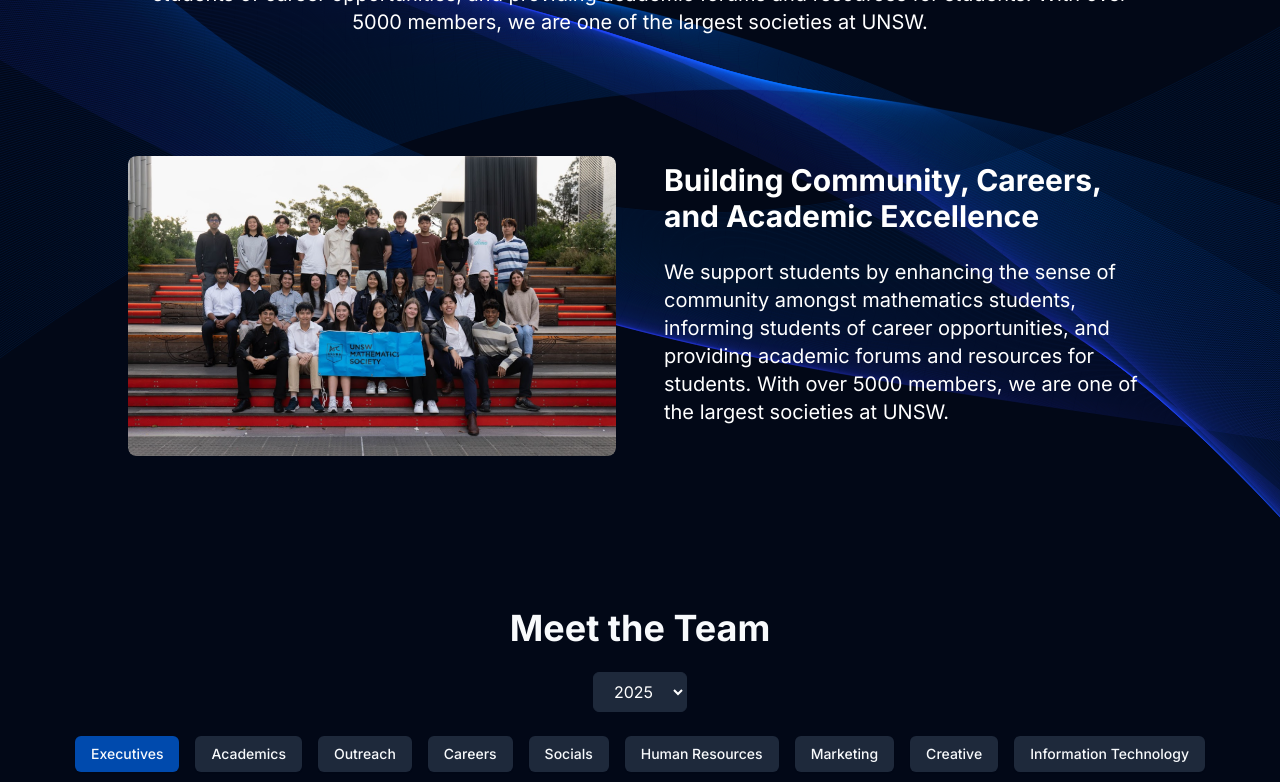
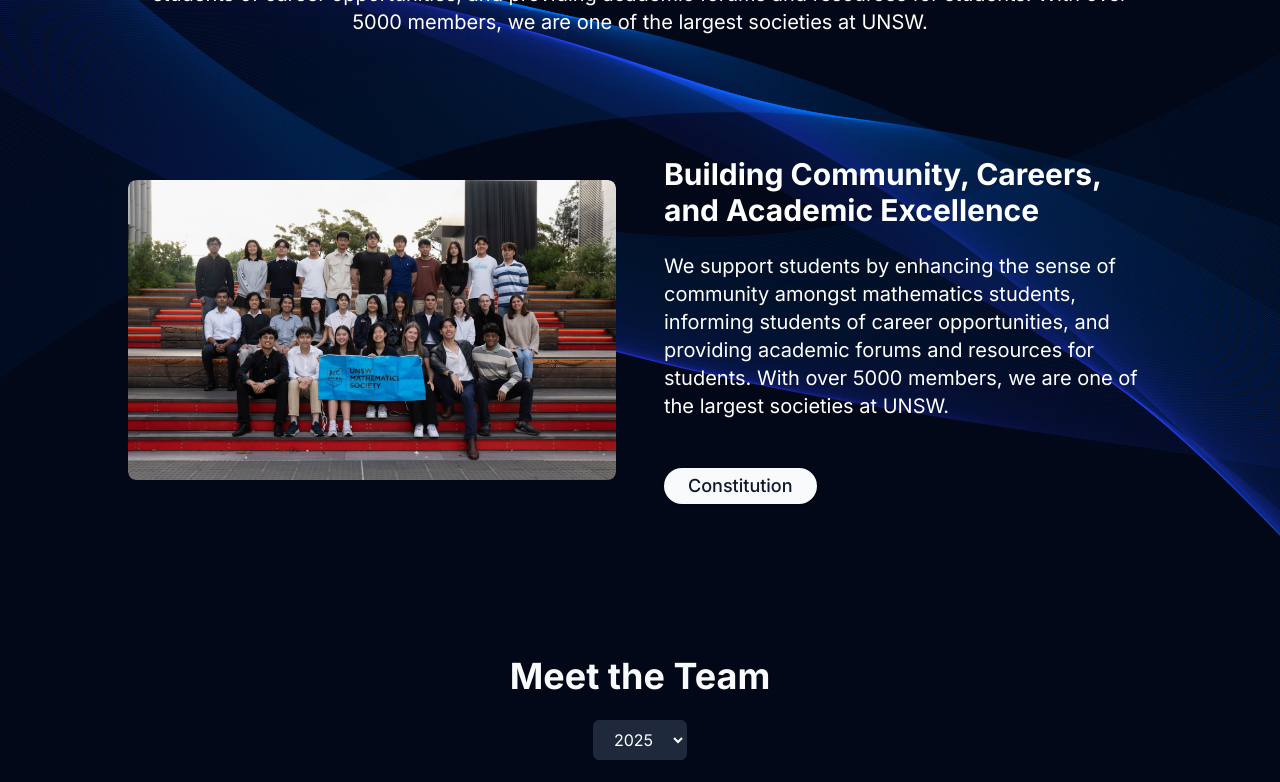
Before and after one commit to MathSocUNSW/mathsoc-website, a Next.js app: page /about in a window 1280 px wide. Shown: the part 684-1466 px from the top of the page. Built offline with nearby package versions, Linux system fonts and the light colour scheme.

Commit message:
added constitution

```diff
--- a/app/(main)/about/page.tsx
+++ b/app/(main)/about/page.tsx
@@ -100,6 +100,8 @@ const About: React.FC = () => {
           content="We support students by enhancing the sense of community amongst mathematics students, informing students of career opportunities, and providing academic forums and resources for students. With over 5000 members, we are one of the largest societies at UNSW."
           image="/images/photos/bod.webp"
           imagePosition="left"
+          buttonLink="/UNSW-Mathematics-Society-Constitution_2025.pdf"
+          buttonText="Constitution"
         />
         </div>
 
```
Also changed, not shown: 1 other file (tests, documents, lock files or other folders).
